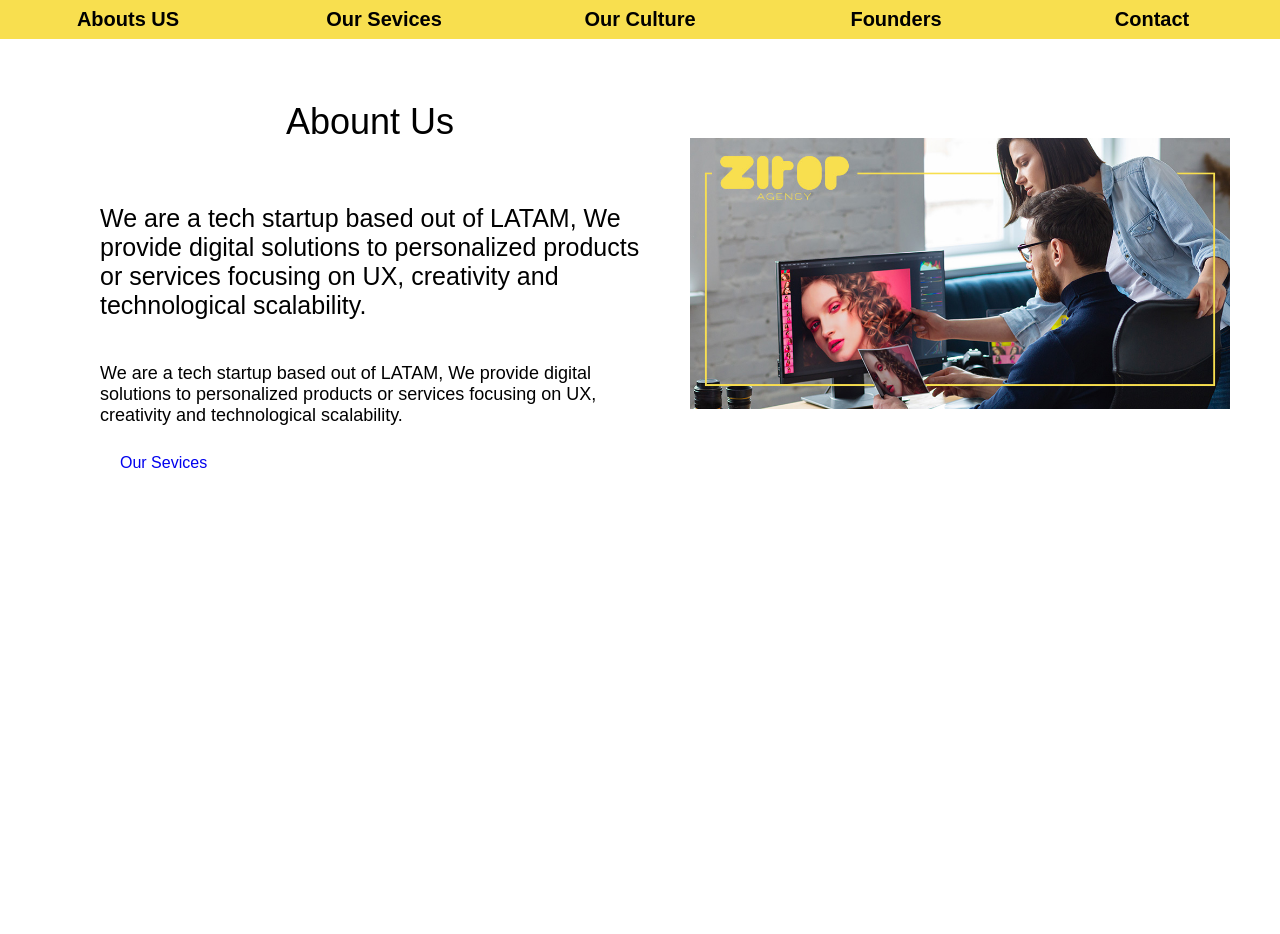
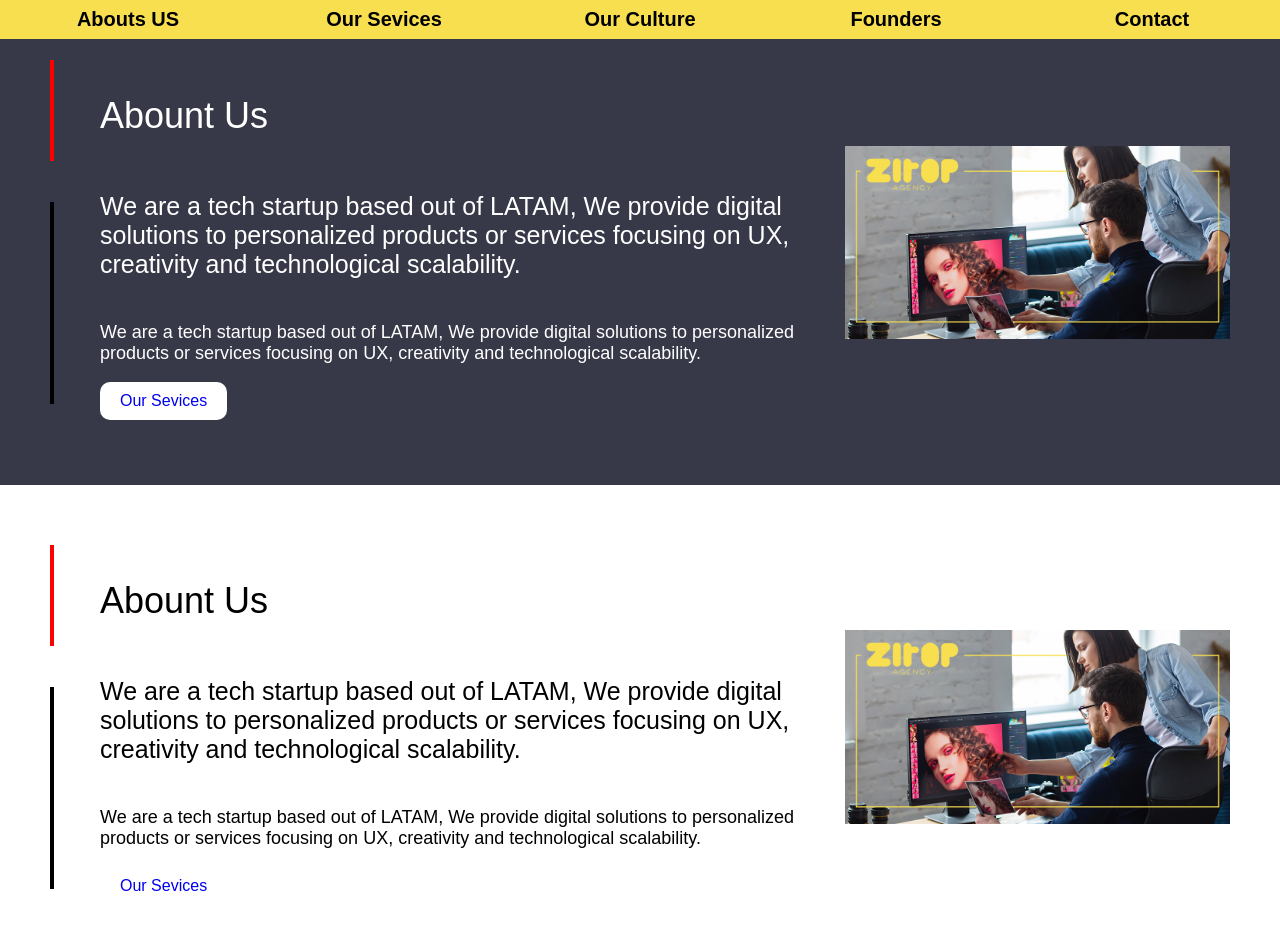
Before and after one commit to jbohorque13/zirop, a Gatsby site: page / in a window 1280 px wide. Before the commit the page ends 800 px from the top, so only its background shows below. Built offline with nearby package versions, Linux system fonts and the light colour scheme; Gatsby itself is replaced by a stand-in of ours.

Commit message:
Create line vertical and Row component

```diff
--- /dev/null
+++ b/src/components/Row.js
@@ -0,0 +1,12 @@
+import React from 'react';
+import { Row } from 'components/styled/index';
+
+const RowUI = (props) => {
+    return (
+        <Row { ...props.style } >
+            { props.children }
+        </Row>
+    );
+}
+
+export default RowUI;
--- a/src/components/Section.js
+++ b/src/components/Section.js
@@ -1,18 +1,16 @@
 import React from 'react';
-import { Section, } from 'components/styled/index';
-
-/* props =>
-   * title: string
-   * description: string
-   * image?: string
-   * backgroundImage?: string
-   * urlLink?: string
-*/
+import { Section, Line } from 'components/styled/index';
+import RowUI from 'components/Row';
 
 const SectionUI = (props) => {
     return (
         <Section { ...props.style } >
-            { props.children }
+            <RowUI style={{ justifyContent: `center`, position: `relative` }}>
+                <Line { ...{ top: `5%`, height: `25%`, backgroundColor: `red` }} />
+                <Line { ...{ top: `40%` }} />
+
+                { props.children }
+            </RowUI>
         </Section>
     );
 }
--- a/src/components/styled/index.js
+++ b/src/components/styled/index.js
@@ -8,6 +8,29 @@ export const Section = styled.section`
     justify-content: ${props => (props.justifyContent)};
     align-items: ${props => (props.alignItems)};
     background-color: ${props => (props.backgroundColor)};
+`
+
+export const Line = styled.div`
+    display: flex;
+    flex: 1;
+    position: absolute;
+    height: ${props => (props.height ? props.height : `50%`)};
+    left: 0;
+    top: ${props => (props.top)};
+    width: 4px;
+    background-color: ${props => (props.backgroundColor) ? (props.backgroundColor) : `#000`};
+`
+export const Row = styled.div`
+    display: flex;
+    display: 1;
+    position: ${props => (props.position) ? (props.position) : `inherit`};
+    height: 100%;
+    padding: ${props => (props.paddingVertical ? props.paddingVertical : '0px')} ${props => (props.paddingHorizontal ? props.paddingHorizontal : '0px')};
+    flex-direction:  ${props => (props.flexDirection)};
+    justify-content: ${props => (props.justifyContent) ? (props.justifyContent) : `center`};
+    align-self: ${props => (props.alignSelf ? props.alignSelf : 'flex-start')};
+    background-color: ${props => (props.backgroundColor) ? (props.backgroundColor) : `center`};
+    align-items: stretch;
 `
 
 export const Title = styled.h1`
@@ -42,6 +65,7 @@ export const List = styled.ul`
     padding: ${props => props.padding};
     margin: ${props => props.margin};
     padding: ${props => props.padding};
+    z-index: ${props => props.zIndex};
 `
 
 export const ItemList = styled.li`
--- a/src/components/styles.js
+++ b/src/components/styles.js
@@ -14,6 +14,7 @@ export const listStyles = {
     flex: '1',
     padding: '8px 0',
     margin: '0',
+    zIndex: 50,
 }
 
 export const itemListStyles = {
@@ -34,7 +35,7 @@ export const sectionStyles = {
 }
 
 export const titleStyles = {
-    color: '#000',
+    color: '#fff',
     fontSize: '36px',
     fontWeight: 100,
 }
--- a/src/pages/index.js
+++ b/src/pages/index.js
@@ -4,6 +4,7 @@ import { Link } from "gatsby";
 import Layout from 'components/Layout';
 // imports common components
 import SectionUI from 'components/Section';
+import RowUI from 'components/Row';
 import { Text, Title } from 'components/styled';
 import { sectionStyles, titleStyles, linkButtonStyles } from 'components/styles';
 // Specified Styles
@@ -17,9 +18,28 @@ import { sectionStyles, titleStyles, linkButtonStyles } from 'components/styles'
 const IndexPages = ({ props }) => {
   return (
     <Layout>
+      <SectionUI style={{ ...sectionStyles, flexDirection: 'row', paddingHorizontal: '50px', paddingVertical: '40px', backgroundColor: '#373948' }}>
+        <RowUI style={{ ...sectionStyles, paddingHorizontal: '50px' }}>
+          <Title {...titleStyles }>
+            Abount Us
+          </Title>
+          <Text {...{ ...sectionStyles, color: '#fff', fontSize: '25px'}}>
+              We are a tech startup based out of LATAM, We provide digital solutions to personalized products or services focusing on UX, creativity and technological scalability.
+          </Text>
+          <Text {...{ ...sectionStyles, color: '#fff', fontSize: '18px'}}>
+              We are a tech startup based out of LATAM, We provide digital solutions to personalized products or services focusing on UX, creativity and technological scalability.
+          </Text>
+          <Link to="/our-services" style={linkButtonStyles} >
+              Our Sevices
+          </Link>
+        </RowUI>
+        <RowUI style={{ alignSelf: `center` }}>
+          <StaticImage src="../images/us.jpg" alt="....." />
+        </RowUI>
+      </SectionUI>
       <SectionUI style={{ ...sectionStyles, flexDirection: 'row', paddingHorizontal: '50px', paddingVertical: '40px' }}>
-        <SectionUI style={{ ...sectionStyles, paddingHorizontal: '50px' }}>
-          <Title {...titleStyles }>
+        <RowUI style={{ ...sectionStyles, paddingHorizontal: '50px' }}>
+          <Title { ...{...titleStyles, color: `#000`} }>
             Abount Us
           </Title>
           <Text {...{ ...sectionStyles, fontSize: '25px'}}>
@@ -31,11 +51,10 @@ const IndexPages = ({ props }) => {
           <Link to="/our-services" style={linkButtonStyles} >
               Our Sevices
           </Link>
-        </SectionUI>
-        <SectionUI>
+        </RowUI>
+        <RowUI style={{ alignSelf: `center` }}>
           <StaticImage src="../images/us.jpg" alt="....." />
-        </SectionUI>
-
+        </RowUI>
       </SectionUI>
     </Layout>
   )
```
